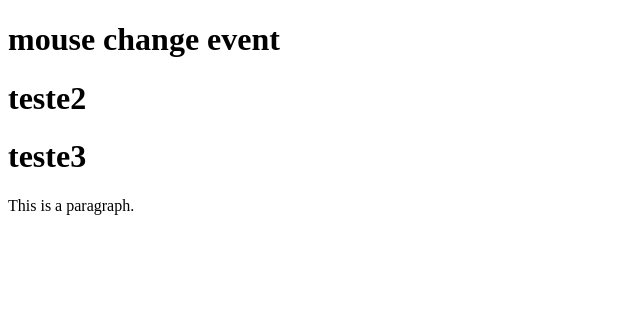
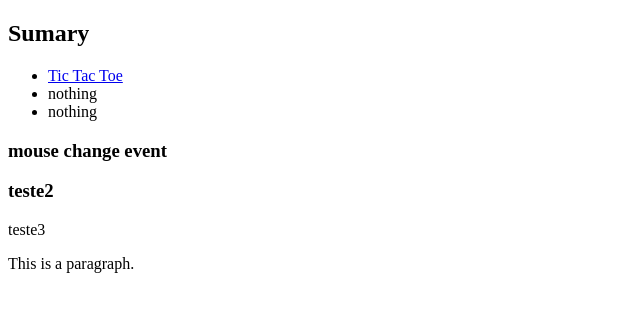
Before and after one commit to lucashenriq1/jslaboratory, a plain HTML site: page index.html in a window 1280 px wide. Shown: the whole page, without its empty margins (0-640 px from the left). Drawn offline with Linux system fonts and the light colour scheme.

Commit message:
trying a link

```diff
--- a/index.html
+++ b/index.html
@@ -7,10 +7,15 @@
 
     </head>
     <body>
-
-        <h1 id= 'one' > mouse change event </h1>
-        <h1 id= 'two' > teste2</h1>
-        <h1 id= 'three' > teste3</h1>
+        <h2>Sumary</h2>
+        <ul>
+            <li><a href="tictactoe.html"> Tic Tac Toe </a></li>
+            <li>nothing</li>
+            <li>nothing</li>
+        </ul>
+        <h3 id= 'one' > mouse change event </h3>
+        <h3 id= 'two' > teste2</h3>
+        <h13 id= 'three' > teste3</h3>
 
         <p>This is a paragraph.</p>
     <script>
```
Also changed, not shown: tictactoe.html (added, +12 -0 lines).
